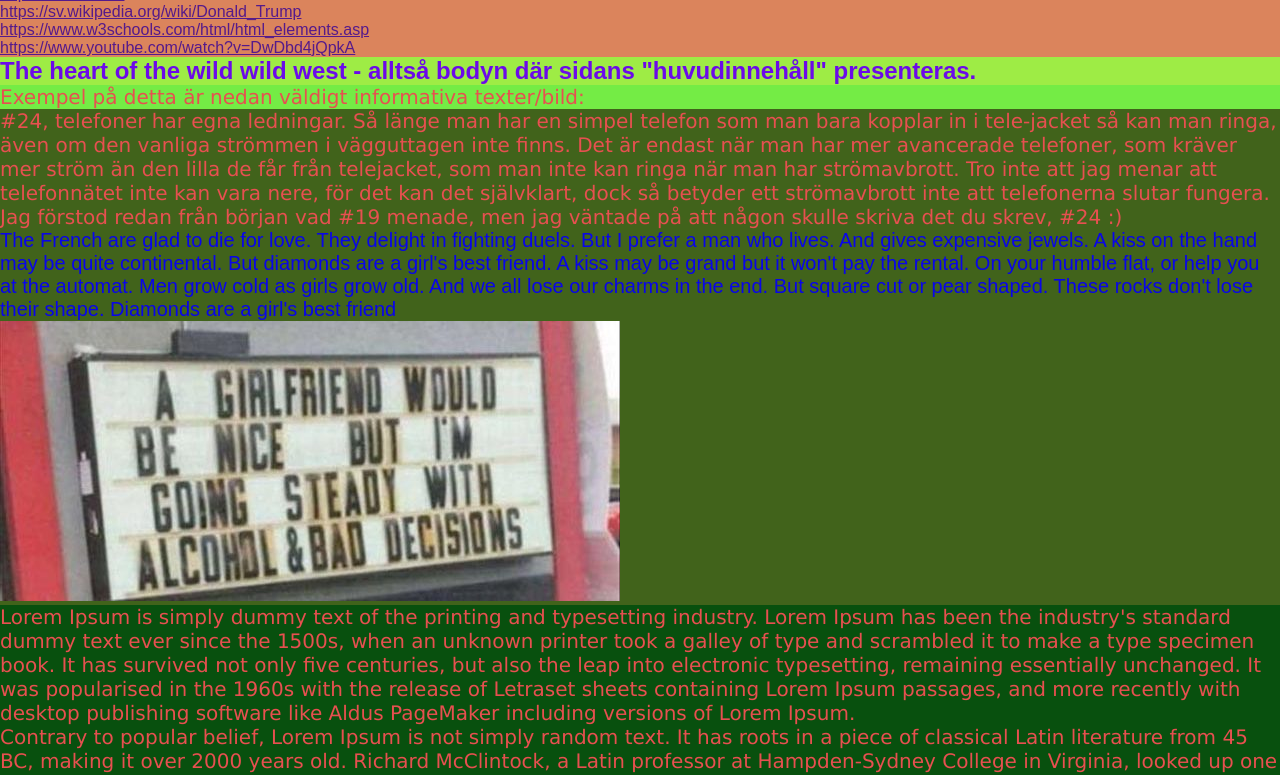
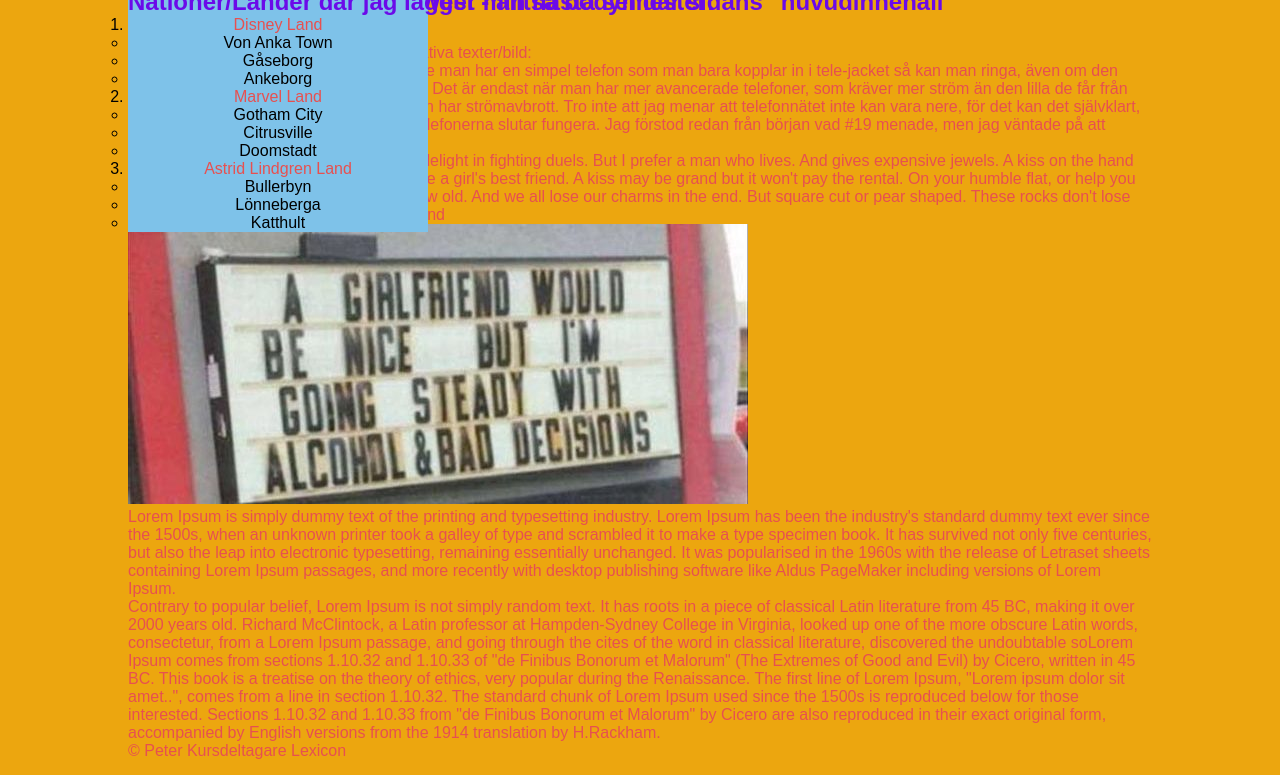
Before and after one commit to PNewbranch/htmlfirstaignment, a plain HTML site: page index.html in a window 1280 px wide. Shown: the part 52-827 px from the top of the page. Drawn offline with Linux system fonts and the light colour scheme.

Commit message:
Tisdag 3dec

```diff
--- a/index.html
+++ b/index.html
@@ -10,97 +10,56 @@
 
 <body>
 
+    <div class="body-container-box">
+
         <header>
             <h1>The best in the wild wild west!</h1>
             <nav>
                 <ul>
-                <li><a href="">https://www.di.se/</a></li>
-                <li><a href="">https://sv.wikipedia.org/wiki/Donald_Trump</a></li>
-                <li><a href="">https://www.w3schools.com/html/html_elements.asp</a></li>
-                <LI><a href="">https://www.youtube.com/watch?v=DwDbd4jQpkA</a></LI>
+                    <li class=navlist><a href="https://www.di.se/">Dagens Industri</a></li>
+                    <li class=navlist><a href="https://sv.wikipedia.org/wiki/Donald_Trump">The President</a></li>
+                    <li class=navlist><a href="https://www.youtube.com/watch?v=DwDbd4jQpkA">Rolig tvål</a></Li>
                 </ul>
             </nav>
         </header>
 
-    <div>
-        <div class="main-header-box">
         <h2>The heart of the wild wild west - alltså bodyn där sidans "huvudinnehåll" presenteras.</h2>
-        </div>
 
-        <div class="p-text-box">
         <p>Exempel på detta är nedan väldigt informativa texter/bild:</p>
-        </div>
 
-        <div class="articel1-box">
         <article>
             <p>#24, telefoner har egna ledningar. Så länge man har en simpel telefon som man bara kopplar in i
-                    tele-jacket
-                    så kan man ringa, även om den vanliga strömmen i vägguttagen inte finns. Det är endast när man har
-                    mer
-                    avancerade telefoner, som kräver mer ström än den lilla de får från telejacket, som man inte kan
-                    ringa
-                    när
-                    man har strömavbrott. Tro inte att jag menar att telefonnätet inte kan vara nere, för det kan det
+                tele-jacket så kan man ringa, även om den vanliga strömmen i vägguttagen inte finns. Det är endast när man har
+                mer avancerade telefoner, som kräver mer ström än den lilla de får från telejacket, som man inte kan
+                ringa när man har strömavbrott. Tro inte att jag menar att telefonnätet inte kan vara nere, för det kan det
                 självklart, dock så betyder ett strömavbrott inte att telefonerna slutar fungera. Jag förstod redan
-                    från
-                    början vad #19 menade, men jag väntade på att någon skulle skriva det du skrev, #24 :)</p>
+                från början vad #19 menade, men jag väntade på att någon skulle skriva det du skrev, #24 :)</p>
             <p class="blue-justify-text">The French are glad to die for love. They delight in fighting duels. But I
-                    prefer a man who lives. And gives
-                    expensive jewels. A kiss on the hand may be quite continental. But diamonds are a girl's best
-                    friend. A
-                    kiss
-                    may be grand but it won't pay the rental. On your humble flat, or help you at the automat. Men grow
-                    cold
-                    as
-                    girls grow old. And we all lose our charms in the end. But square cut or pear shaped. These rocks
-                    don't
-                    lose
-                    their shape. Diamonds are a girl's best friend</p>
+                prefer a man who lives. And gives expensive jewels. A kiss on the hand may be quite continental. But diamonds are a girl's best
+                friend. A kiss may be grand but it won't pay the rental. On your humble flat, or help you at the automat. Men grow
+                cold as girls grow old. And we all lose our charms in the end. But square cut or pear shaped. These rocks
+                don't lose their shape. Diamonds are a girl's best friend</p>
             <img src="pictures/girlfriend.jpg" alt="">
         </article>
-        </div>
 
-        <div class="articel2-box">
         <article>
             <p>Lorem Ipsum is simply dummy text of the printing and typesetting industry. Lorem Ipsum has been the
                 industry's standard dummy text ever since the 1500s, when an unknown printer took a galley of type
-                    and
-                    scrambled it to make a type specimen book. It has survived not only five centuries, but also the
-                    leap
-                    into
-                    electronic typesetting, remaining essentially unchanged. It was popularised in the 1960s with the
-                    release of
-                    Letraset sheets containing Lorem Ipsum passages, and more recently with desktop publishing software
-                    like
-                    Aldus PageMaker including versions of Lorem Ipsum.</p>
+                and scrambled it to make a type specimen book. It has survived not only five centuries, but also the
+                leap into electronic typesetting, remaining essentially unchanged. It was popularised in the 1960s with the
+                release of Letraset sheets containing Lorem Ipsum passages, and more recently with desktop publishing software
+                like Aldus PageMaker including versions of Lorem Ipsum.</p>
             <p>Contrary to popular belief, Lorem Ipsum is not simply random text. It has roots in a piece of
-                    classical
-                    Latin
-                    literature from 45 BC, making it over 2000 years old. Richard McClintock, a Latin professor at
-                    Hampden-Sydney College in Virginia, looked up one of the more obscure Latin words, consectetur, from
-                    a
-                    Lorem
-                    Ipsum passage, and going through the cites of the word in classical literature, discovered the
-                    undoubtable
-                    soLorem Ipsum comes from sections 1.10.32 and 1.10.33 of "de Finibus Bonorum et Malorum" (The
-                    Extremes
-                    of
-                    Good and Evil) by Cicero, written in 45 BC. This book is a treatise on the theory of ethics, very
-                    popular
-                    during the Renaissance. The first line of Lorem Ipsum, "Lorem ipsum dolor sit amet..", comes from a
-                    line
-                    in
-                    section 1.10.32. The standard chunk of Lorem Ipsum used since the 1500s is reproduced below for
-                    those
-                    interested. Sections 1.10.32 and 1.10.33 from "de Finibus Bonorum et Malorum" by Cicero are also
-                    reproduced
-                    in their exact original form, accompanied by English versions from the 1914 translation by H.
-                    Rackham.
-                </p>
+                classical Latin literature from 45 BC, making it over 2000 years old. Richard McClintock, a Latin professor at
+                Hampden-Sydney College in Virginia, looked up one of the more obscure Latin words, consectetur, from a
+                Lorem Ipsum passage, and going through the cites of the word in classical literature, discovered the
+                undoubtable soLorem Ipsum comes from sections 1.10.32 and 1.10.33 of "de Finibus Bonorum et Malorum" (The
+                Extremes of Good and Evil) by Cicero, written in 45 BC. This book is a treatise on the theory of ethics, very
+                popular during the Renaissance. The first line of Lorem Ipsum, "Lorem ipsum dolor sit amet..", comes from a
+                line in section 1.10.32. The standard chunk of Lorem Ipsum used since the 1500s is reproduced below for
+                those interested. Sections 1.10.32 and 1.10.33 from "de Finibus Bonorum et Malorum" by Cicero are also
+                reproduced in their exact original form, accompanied by English versions from the 1914 translation by H.Rackham. </p>
         </article>
-        </div>
-
-    </div>
 
         <aside>
             <h2>Nationer/Länder där jag lägger min nästa semester:</h2>
@@ -138,6 +97,8 @@
             <p>&copy; Peter Kursdeltagare Lexicon</p>
         </footer>
 
+    </div>
+
 </body>
 
 </html>
--- a/myStyles.css
+++ b/myStyles.css
@@ -1,59 +1,95 @@
+* {                         /*Globalt för alla*/
+    margin: 0;              /*tar bort space vänster*/
+    padding: 0;             /*tar bort space över*/
+    box-sizing: border-box; /*ger oss möjligheter att sätta margin/padding/ram samt space höjd bredd*/
+}
 
-* {
-    margin: 0;
-    padding: 0;
+body{
+    width: 1024px;
+    margin-left: auto; /*dessa två får VÅR info centerad med lika mycket space vid sidorna*/
+    margin-right: auto;
+    background-color: rgb(236, 166, 15);
+    font-family:sans-serif;
 }
 
 
-body{
-    background-color: rgb(156, 220, 241);
-    font-family:sans-serif;
+h1{
+    height: 40px;
+    font-size: 25px;
+    background-color: crimson;
+    color: rgb(107, 10, 233);
 }
 
-header{
-    background-color: rgb(219, 132, 92);
-}
-
-footer {
-    background-color: rgb(219, 132, 92);
+nav {
+    display: block;
+    position: absolute;
+    top: 0;
+    left: 650px;
+    background-color: rgb(129, 201, 15);
+    height: 40px;
+    text-align: center;
 }
 
 
-h1, h2 {
+h2 {
+    width: 900px;
+    /*clear: left; ingen funktion mig veterligen
+    break-before: always;*/
     color: rgb(107, 10, 233);
     text-align: left;
 }
 
 p {
     color: rgb(231, 80, 80);
-    font-family: verdana;
-    font-size: 20px;
+    /*text-align-last: justify; texten fyller ut en hel rad */
 }
 
-li{
-    color: rgb(9, 5, 233);
+
+aside {
+    display: block;
+    position: absolute;
+    top: 40px;
+    width: 300px;
+    background-color: rgb(126, 194, 233);
+    text-align: center;
 }
 
+
+
+footer {
+    color: rgb(231, 80, 80);
+}
+
+
+.navlist {
+    height: 40px;
+    width: 140px;
+    border: 1px solid black;
+    float:left;
+}
+
+
+
+
+
+
+
+/*
 .justify-text {
     text-align: justify;
 }
+
 
 .blue-justify-text {
     font-family:sans-serif;
     color: rgb(9, 5, 233);
 }
+*/
 
-.main-header-box {
-    background-color: rgb(158, 236, 69);
+/*
+header {
+    color: rgb(218, 27, 27);
+    width: 100%;
+    float: left;
 }
-.p-text-box {
-    background-color: rgb(116, 236, 69);
-}
-
-.articel1-box {
-    background-color: rgb(65, 99, 27)
-}
-
-.articel2-box {
-    background-color: rgb(8, 80, 14);
-}
+*/
```
Lines whose indentation alone changed are shown as unchanged.
